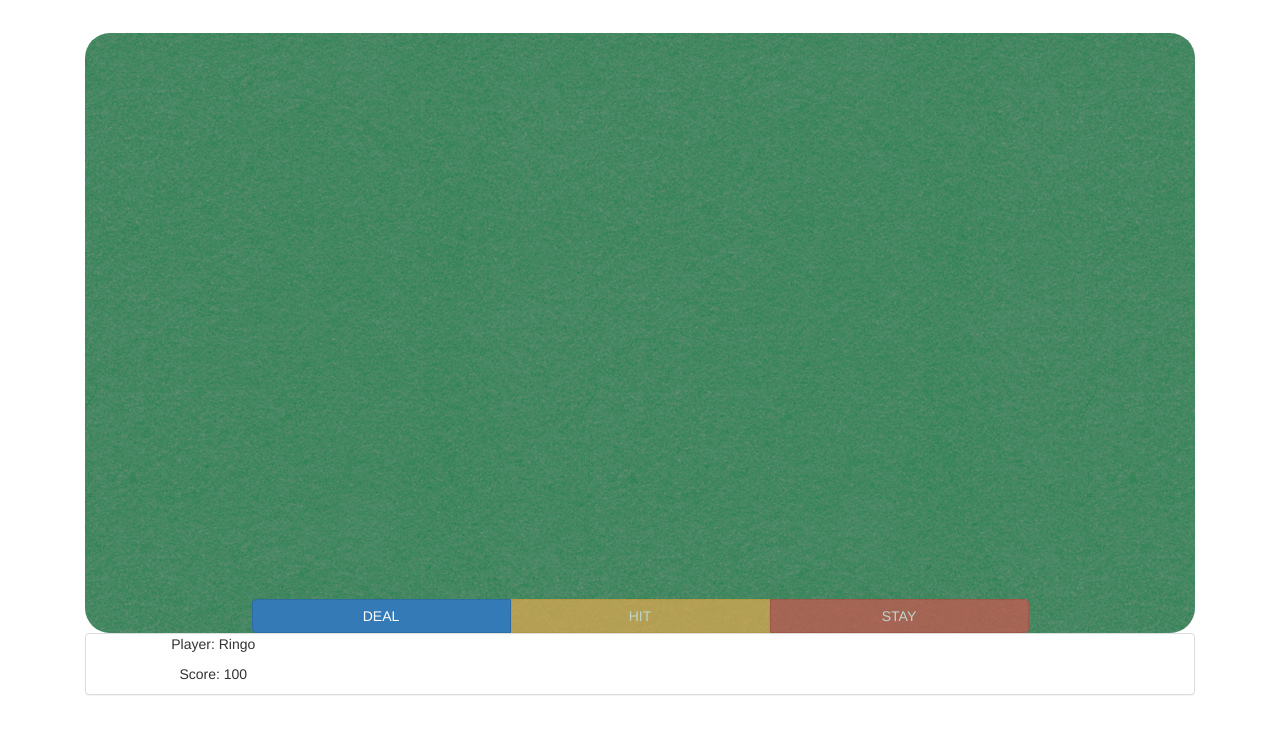
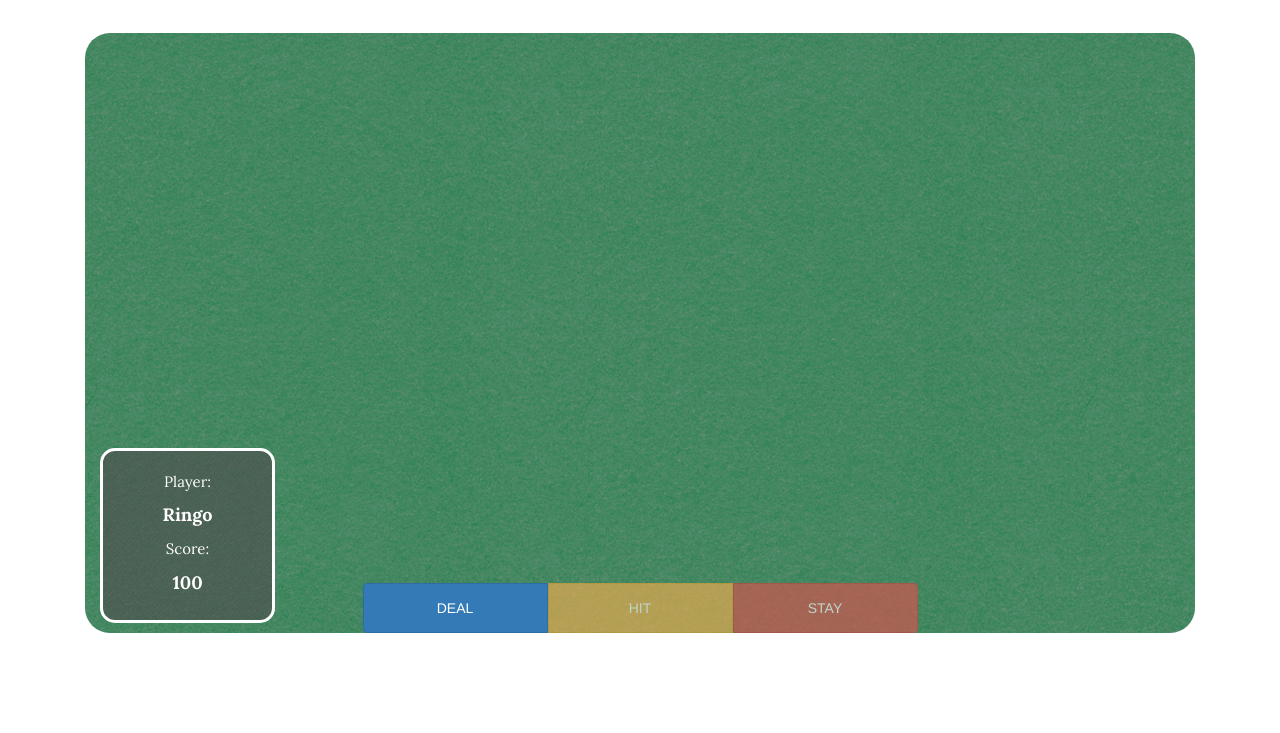
Before and after one commit to adamweeks/angular-blackjack, a website: page src/index.html in a window 1280 px wide. Both pictures are taken after a click on the button "Start". Shown: the part 57-790 px from the top of the page. Drawn offline with nearby package versions, Linux system fonts and the light colour scheme; files that its build step writes are made by us from their sources.

Commit message:
Finalizing styling (i hope)

```diff
--- a/src/app/game/game.directive.html
+++ b/src/app/game/game.directive.html
@@ -15,12 +15,24 @@
             </div>
         </div>
         <!-- Hands -->
-        <div class="row dealer-hand">
-            <blackjack-hand cards="game.dealer.cards" dealer="true" dealer-is-done="game.dealer.isDone"></blackjack-hand>
+        <div class="playing-area">
+            <div class="dealer-hand hand">
+                <blackjack-hand cards="game.dealer.cards" dealer="true" dealer-is-done="game.dealer.isDone"></blackjack-hand>
+            </div>
+            <div class="hand-spacer"></div>
+            <div class="player-hand hand">
+                <blackjack-hand cards="game.playerCards" dealer="false"></blackjack-hand>
+            </div>
         </div>
-        <div class="row player-hand">
-            <blackjack-hand cards="game.playerCards" dealer="false"></blackjack-hand>
+
+        <!-- Scoreboard -->
+        <div class="scoreboard" ng-if="game.started">
+            <p class="title">Player:</p>
+            <p class="detail">{{game.player.name}}</p>
+            <p class="title">Score:</p>
+            <p class="detail">{{game.player.score}}</p>
         </div>
+
         <!-- Actions -->
         <div class="action-bar">
             <div class="btn-group btn-group-justified">
@@ -38,14 +50,3 @@
     </div>
 
 </div>
-
-<!-- Game Actions -->
-<div class="panel panel-default">
-    <div class="row" ng-if="game.started">
-        <!-- Scoreboard -->
-        <div class="col-md-3">
-            <p>Player: {{game.player.name}}</p>
-            <p>Score: {{game.player.score}}</p>
-        </div>
-    </div>
-</div>
--- a/src/content/blackjack.css
+++ b/src/content/blackjack.css
@@ -3,6 +3,8 @@ body {
 }
 
 * {margin: 0; padding: 0;}
+
+/** Play Area **/
 
 .primary-area {
     padding: 40px 15px;
@@ -19,10 +21,37 @@ body {
     padding-bottom: 50px;
 }
 
+/** Scoreboard **/
+.scoreboard {
+    position: absolute;
+    bottom: 10px;
+    left: 15px;
+    width: 175px;
+    height: 175px;
+    border: solid;
+    border-radius: 15px;
+    background-image: url('debut-dark.png');
+    color: white;
+    font-family: 'Lora', serif;
+    text-align: center;
+    padding: 20px 0;
+}
+
+.scoreboard .title {
+    font-size: 15px;
+}
+
+.scoreboard .detail {
+    font-size: 18px;
+    font-weight: bold;
+}
+
+/** Results **/
+
 .game-results {
     z-index: 10;
     width: 100%;
-    top: 125px;
+    top: 175px;
     position: absolute;
     background-image: url('debut-dark.png');
 
@@ -31,18 +60,33 @@ body {
 .game-results .result-text {
     font-family: 'Lora', serif;
     color: white;
-    font-size: 125px;
+    line-height: 175px;
+    font-size: 150px;
     text-shadow: 2px 2px #ff0000;
     text-align: center;
     opacity: 1.0;
 }
 
+/** Actions **/
+
 .action-bar {
     position: absolute;
     bottom: 0;
-    left: 15%;
-    right: 15%;
+    left: 25%;
+    right: 25%;
     margin: 0 auto;
+    height: 50px;
+
+}
+
+.action-bar button {
+    height: 50px;
+}
+
+/** Hands **/
+
+.hand-spacer {
+    height: 50px;
 }
 
 /** Cards **/
```
